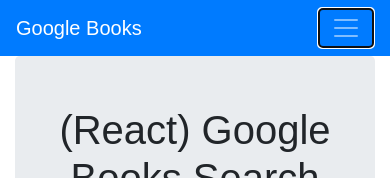
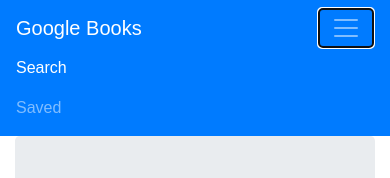
Before and after one commit to amontalto7/ReactBookSearch, a React (Create React App) app in the folder client/: page /saved in a window 390 px wide. Both pictures are taken after a click on the button "Toggle navigation". Shown: the top 178 px of the page. Built offline with nearby package versions, Linux system fonts and the light colour scheme; no server answers.

Commit message:
fixed hamburger nav, removed console.log

```diff
--- a/client/public/index.html
+++ b/client/public/index.html
@@ -37,5 +37,8 @@
       To begin the development, run `npm start` or `yarn start`.
       To create a production bundle, use `npm run build` or `yarn build`.
     -->
+    <script src="https://code.jquery.com/jquery-3.3.1.slim.min.js" integrity="sha384-q8i/X+965DzO0rT7abK41JStQIAqVgRVzpbzo5smXKp4YfRvH+8abtTE1Pi6jizo" crossorigin="anonymous"></script>
+<script src="https://cdnjs.cloudflare.com/ajax/libs/popper.js/1.14.7/umd/popper.min.js" integrity="sha384-UO2eT0CpHqdSJQ6hJty5KVphtPhzWj9WO1clHTMGa3JDZwrnQq4sF86dIHNDz0W1" crossorigin="anonymous"></script>
+<script src="https://stackpath.bootstrapcdn.com/bootstrap/4.3.1/js/bootstrap.min.js" integrity="sha384-JjSmVgyd0p3pXB1rRibZUAYoIIy6OrQ6VrjIEaFf/nJGzIxFDsf4x0xIM+B07jRM" crossorigin="anonymous"></script>
   </body>
 </html>
--- a/client/src/components/Nav/index.js
+++ b/client/src/components/Nav/index.js
@@ -10,7 +10,7 @@
         <span className="navbar-toggler-icon"></span>
       </button>
       <div className="collapse navbar-collapse" id="navbarNav">
-      <ul className="navbar-nav">
+        <ul className="navbar-nav mr-auto">
           <li className="nav-item active">
             <a className="nav-link" href="/search">Search <span className="sr-only">(current)</span></a>
           </li>
--- a/client/src/pages/Saved.js
+++ b/client/src/pages/Saved.js
@@ -22,7 +22,7 @@
         this.setState({
           books: res.data
         })
-        console.log(this.state.books)
+        // console.log(this.state.books)
       }
       )
       .catch(err => console.log(err));
```
Also changed, not shown: 9 other files (tests, documents, lock files or other folders). Lines whose indentation alone changed are shown as unchanged.
